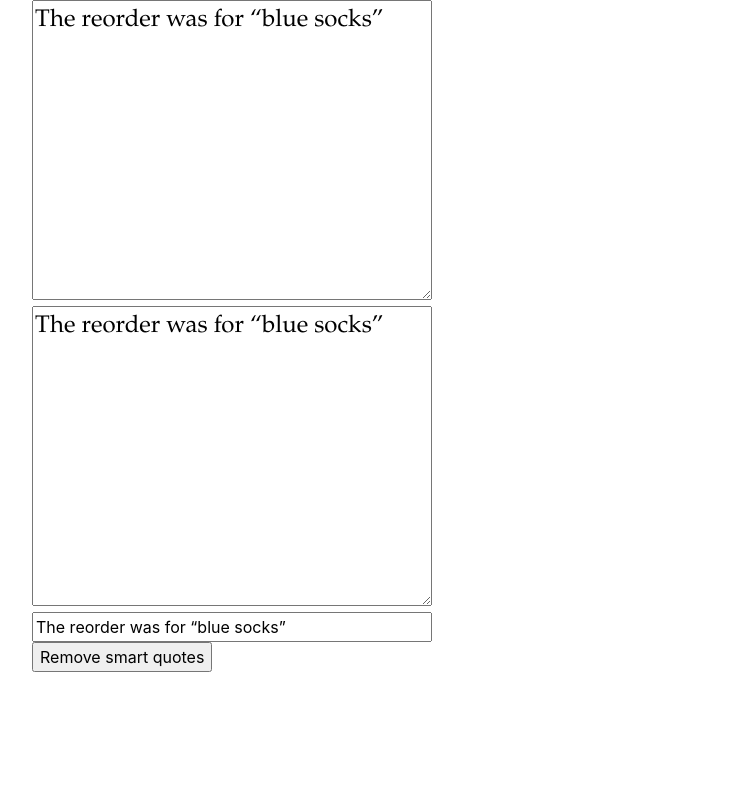
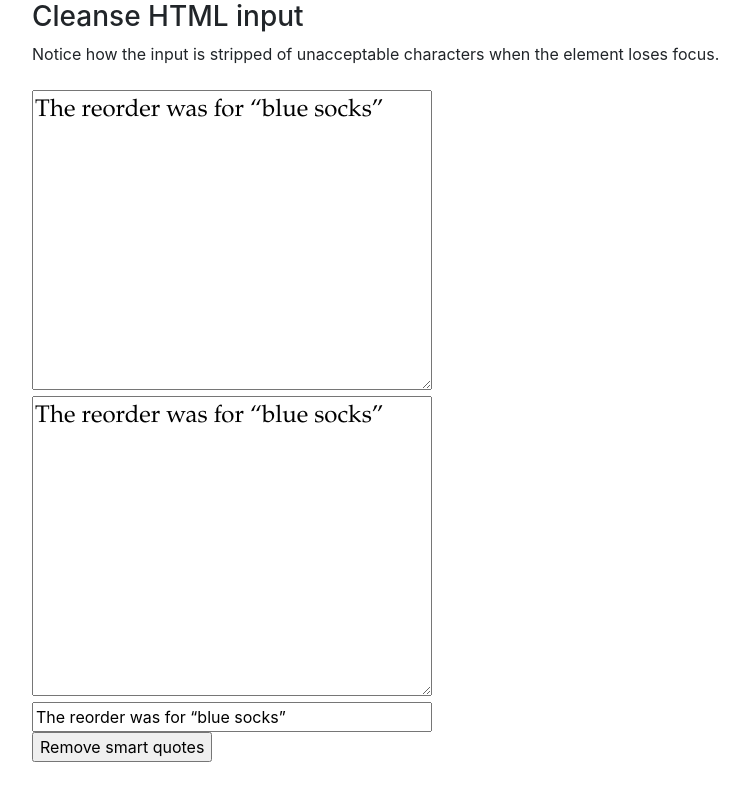
Before and after one commit to ASNA/cleanse-html-input, a plain HTML site: page docs/index.html in a window 1280 px wide. Shown: the whole page, without its empty margins (53-798 px from the left). Drawn offline with Linux system fonts and the light colour scheme.

Commit message:
update HTML page and readme.

```diff
--- a/docs/index.html
+++ b/docs/index.html
@@ -13,6 +13,10 @@
 </head>
 <body>
     <div class="container">
+        <h3>Cleanse HTML input</h3>
+        Notice how the input is stripped of unacceptable characters when the
+        element loses focus. <br><br>
+
         <textarea class="strip-chars" style="width: 400px; height: 300px;">
         </textarea>
         <br/>
```
Also changed, not shown: 1 other file.
